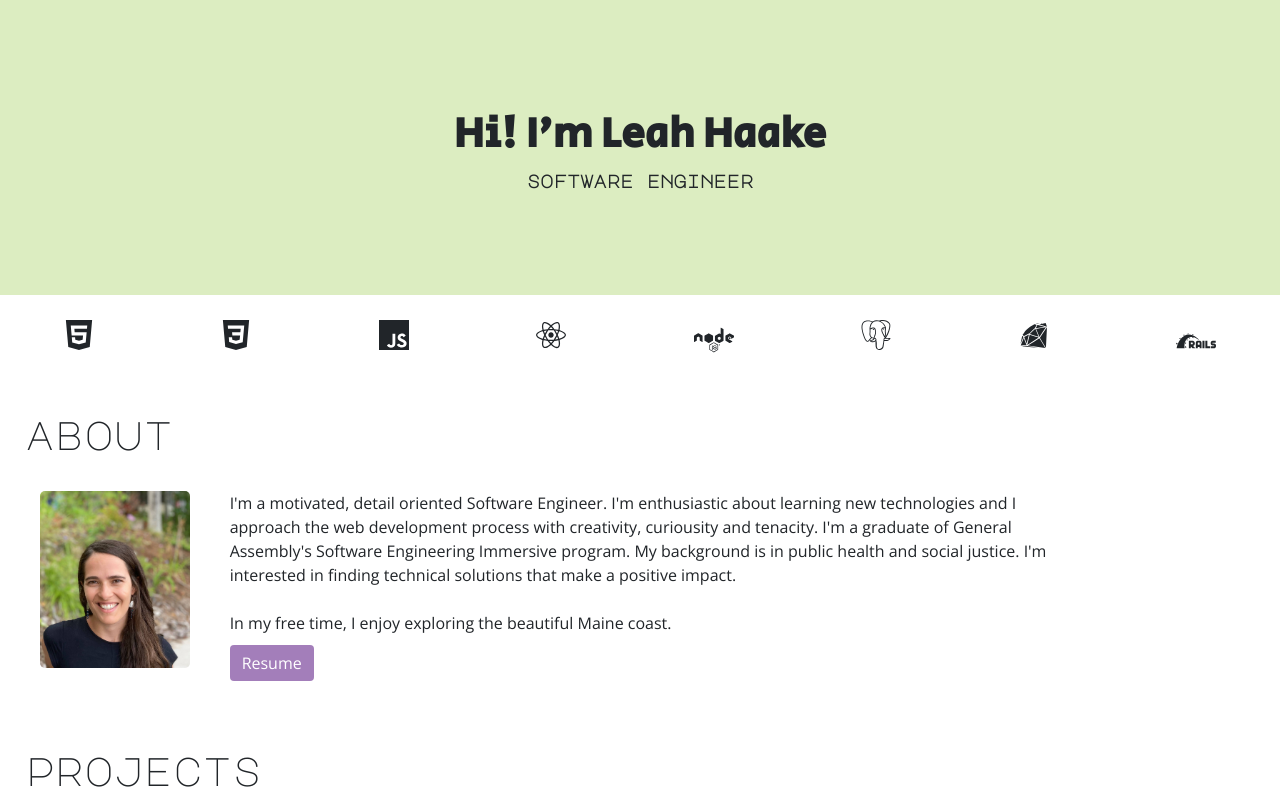
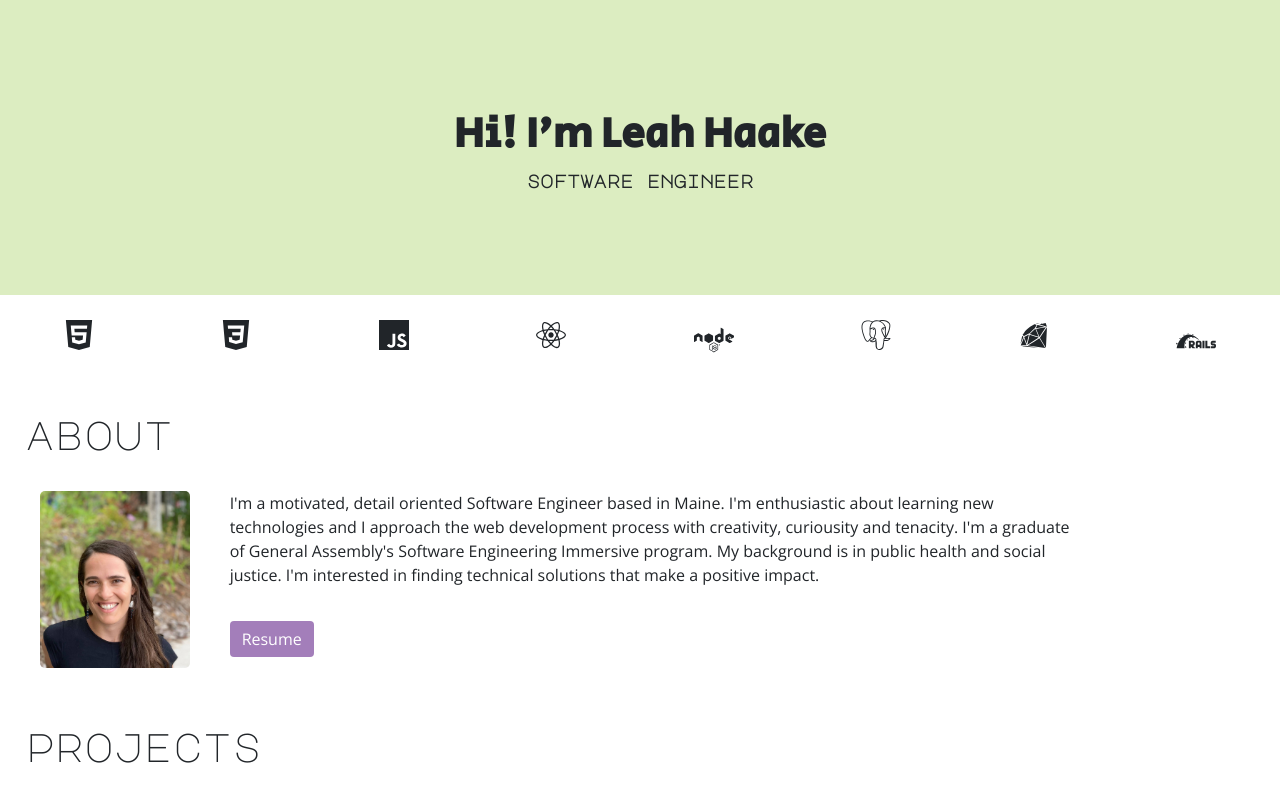
Before and after one commit to lhaake/portfolio, a React (Create React App) app: page / in a window 1280 px wide. Shown: the top 796 px of the page. Built offline with nearby package versions, Linux system fonts and the light colour scheme.

Commit message:
About edits

```diff
--- a/src/components/About.js
+++ b/src/components/About.js
@@ -29,9 +29,9 @@ const About = () => {
         <h1>about</h1>
         <div className="details">
             <img src={biophoto} className="bio-image" alt="bio photo" />
-            <p>I'm a motivated, detail oriented Software Engineer. I'm enthusiastic about learning new technologies and I approach the web development process with creativity, curiousity and tenacity. I'm a graduate of General Assembly's Software Engineering Immersive program. My background is in public health and social justice.  I'm interested in finding technical solutions that make a positive impact.
+            <p>I'm a motivated, detail oriented Software Engineer based in Maine. I'm enthusiastic about learning new technologies and I approach the web development process with creativity, curiousity and tenacity. I'm a graduate of General Assembly's Software Engineering Immersive program. My background is in public health and social justice.  I'm interested in finding technical solutions that make a positive impact.
             <br /><br />
-            In my free time, I enjoy exploring the beautiful Maine coast.<br />
+
             <Button variant=""><a href={resume} target="_blank">Resume</a></Button>
             </p>
         </div>
```
Also changed, not shown: 1 other file (tests, documents, lock files or other folders).
